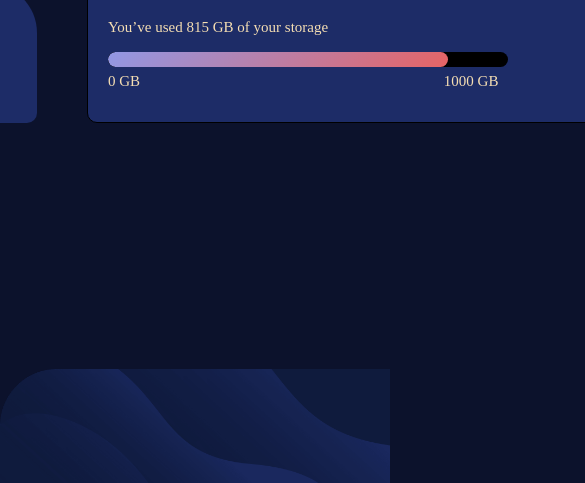
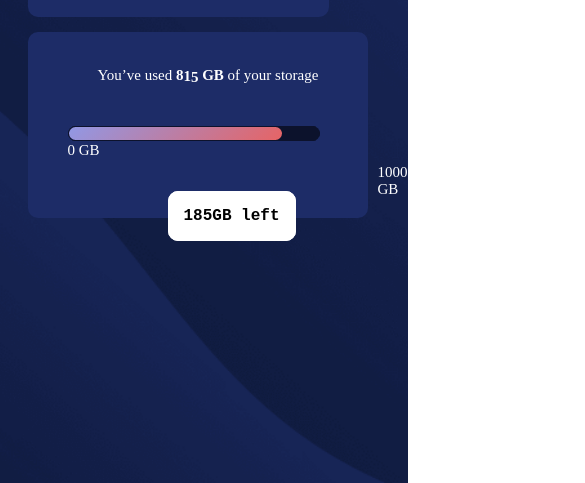
Before and after one commit to guusteak/second-junior-problem, a plain HTML site: page index.html in a window 390 px wide. Shown: the part 377-860 px from the top of the page, 585 px wide, since content can reach past the window. Drawn offline with nearby package versions, Linux system fonts and the light colour scheme.

Commit message:
fixed mobile view

```diff
--- a/index.html
+++ b/index.html
@@ -20,12 +20,15 @@
       <img src="images/logo.svg">
       <section class="icons">
         <div class="icon"><img src="images/icon-document.svg" alt="document" ></div>
-        <div class="icon"><img src="images/icon-folder.svg" alt="folder" ></div>
-        <div class="icon"><img src="images/icon-upload.svg" alt="upload" ></div>
+        <div class="icon fixxx"><img src="images/icon-folder.svg" alt="folder" ></div>
+        <div class="icon fixxx"><img src="images/icon-upload.svg" alt="upload" ></div>
       </section>
     </div>
     <div class="right">
-      <p>You’ve used 815 GB of your storage</p>
+      <p>You’ve used <span class="bold">8<sub>1<sub>5</sub></sub> GB</span> of your storage</p>
+      <div class="poppins">
+        <span>185GB left</spa>
+        </div>
       <div class="progress-bar">
         <progress id="bar" value="85" max="100"></progress><br>
         <span id="obo">0 GB</span>
@@ -34,5 +37,9 @@
       </div>
     </div>
   </div>
+  <script type="module" src="https://unpkg.com/ionicons@5.5.2/dist/ionicons/ionicons.esm.js"></script>
+<script nomodule src="https://unpkg.com/ionicons@5.5.2/dist/ionicons/ionicons.js"></script>
+
+
 </body>
 </html>
--- a/style.css
+++ b/style.css
@@ -1,9 +1,10 @@
+@import url('https://fonts.googleapis.com/css2?family=Raleway:wght@400;700&display=swap');
 :root{
     font-size: 15px;
     margin: 0;
     padding: 0;
     box-sizing: border-box;
-    color: wheat;
+    color: white;
 }
 
 body{
@@ -20,6 +21,12 @@ body{
     justify-content: center;
 }
 
+sub{
+    position: relative;
+    font-size: 15px;
+    top: -3px;
+}
+
 .container{
     display: flex;
 }
@@ -29,6 +36,10 @@ body{
     display: inline-block;
     background: white;
 }*/
+
+.bold{
+    font-weight: 700;
+}
 
 .left{
     height: 100px;
@@ -56,19 +67,25 @@ body{
     border-radius: 25%;
 }
 
+.fixxx img{
+    margin: 2px auto;
+}
+
 .right{
-    border: 1px solid black;
     padding: 20px;
+    padding-left: 40px;
     background-color: hsl(228, 56%, 26%);
     border-radius: 10px;
-    width: 500px;
+    width: 450px;
 }
 
+
 .right p{
-    width: 80%;
+    display: inline-block;
+    width: 60%;
 }
 .progress-bar{
-    width: 80%;
+    width: 90%;
 }
 .progress-bar progress{
     width: 100%;
@@ -85,7 +102,8 @@ progress::-webkit-progress-value{
     background: linear-gradient(-45deg,#e66465, #9198e5);
 }
 progress::-webkit-progress-bar {
-    background-color: black;
+    background-color: hsl(229, 57%, 11%);
+    border: 1px solid hsl(229, 57%, 11%);
   }
 
 .fix{
@@ -96,8 +114,67 @@ progress::-webkit-progress-bar {
 #bob{
     margin-top: 5px;
     display: inline-block;
-    margin-left: 300px;
+    margin-left: 310px;
   }
 #obo{
     display: inline-block;
 }
+
+.poppins{
+    display: inline-block;
+}
+
+.ram{
+    position: relative;
+    scale: 8 5;
+    transform: rotateY(-180deg);
+    left: 90px;
+    top: -40px
+}
+.poppins span{
+    position: relative;
+    left: 40px;
+    top: -48px;
+    font-weight: 700;
+    font-size: 16px;
+    border: 1px solid white;
+    padding: 15px;
+    background-color: white;
+    color: black;
+    font-family: 'Courier New', Courier, monospace;
+
+}
+
+@media (max-width:500px){
+    .container{
+        display: flex;
+        flex-wrap: wrap;
+        width: 90vw;
+        margin: auto;
+        gap: 15px;
+    }
+
+    body{
+        background: url("images/bg-mobile.png");
+        background-position: center center;
+        background-repeat: no-repeat;
+        background-size: cover;
+    }
+
+    .left,.right{
+        width: 100%;
+        height: fit-content;
+    }
+    .right{
+        width: 80%;
+    }
+    .right p{
+        width: 100%;
+        text-align: center;
+    }
+    .poppins span{
+        top:100px;
+        left: 100px;
+        border-radius: 10px;
+    }
+}
```
